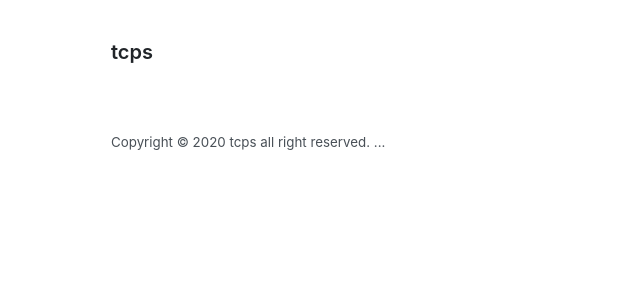
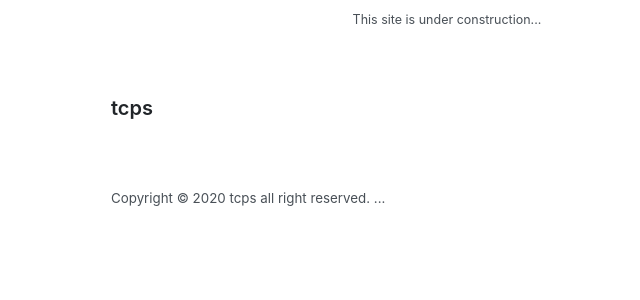
Before and after one commit to ttcps/ttcps.github.io, a Jekyll site: the page built from index.html, in a window 1280 px wide. Shown: the top 300 px of the page, without its empty margins (193-833 px from the left). Built offline with Jekyll 4.4.1, drawn with Linux system fonts in a browser that asks for light colours.

Commit message:
Update default.html

```diff
--- a/_layouts/default.html
+++ b/_layouts/default.html
@@ -6,6 +6,7 @@
   <body>
 
     <div class="container content">
+      {% include banner.html text="This site is under construction..." %}
       <header class="masthead">
         <h3 class="masthead-title">
           <a href="{{ site.baseurl }}/">{{ site.title }}</a>
```
